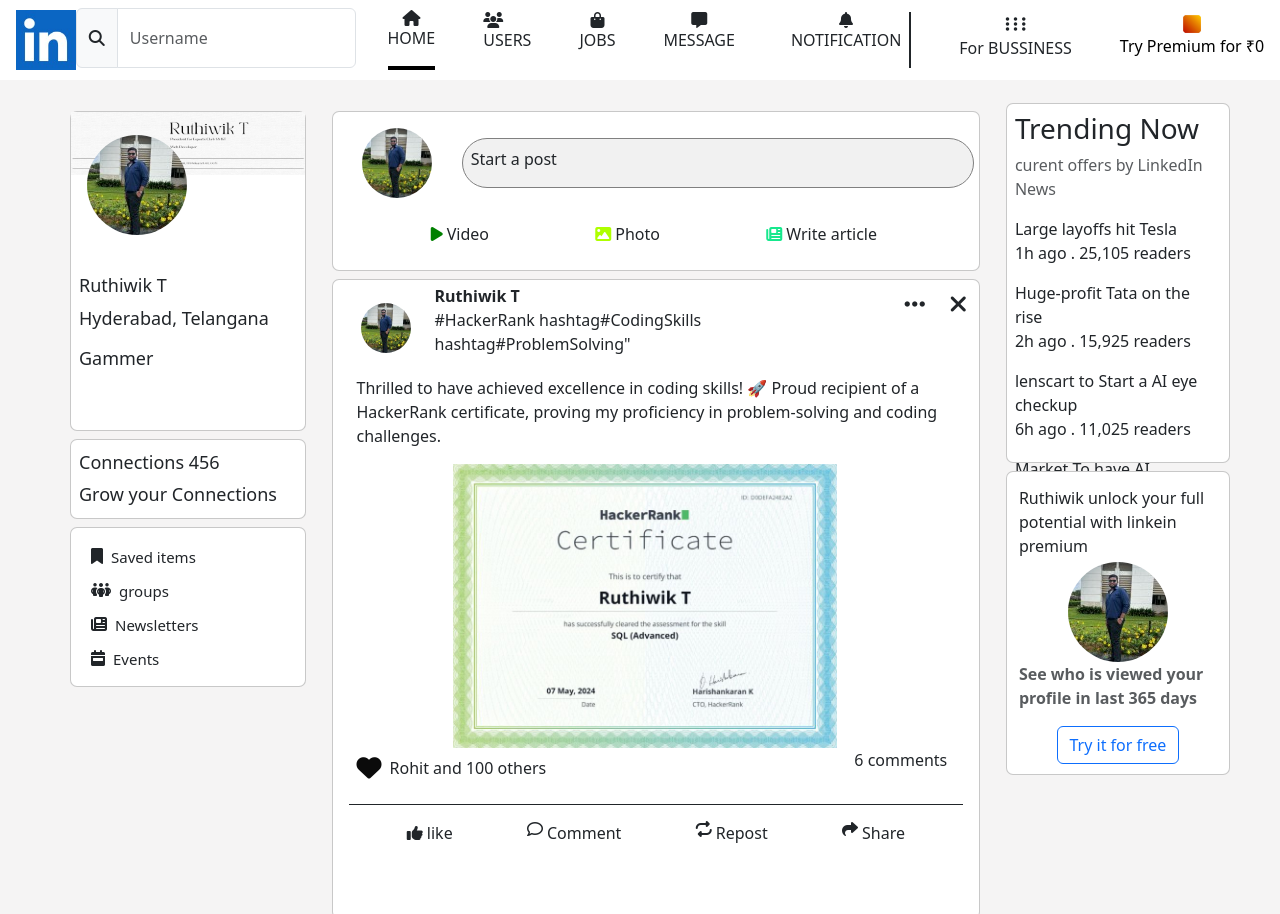
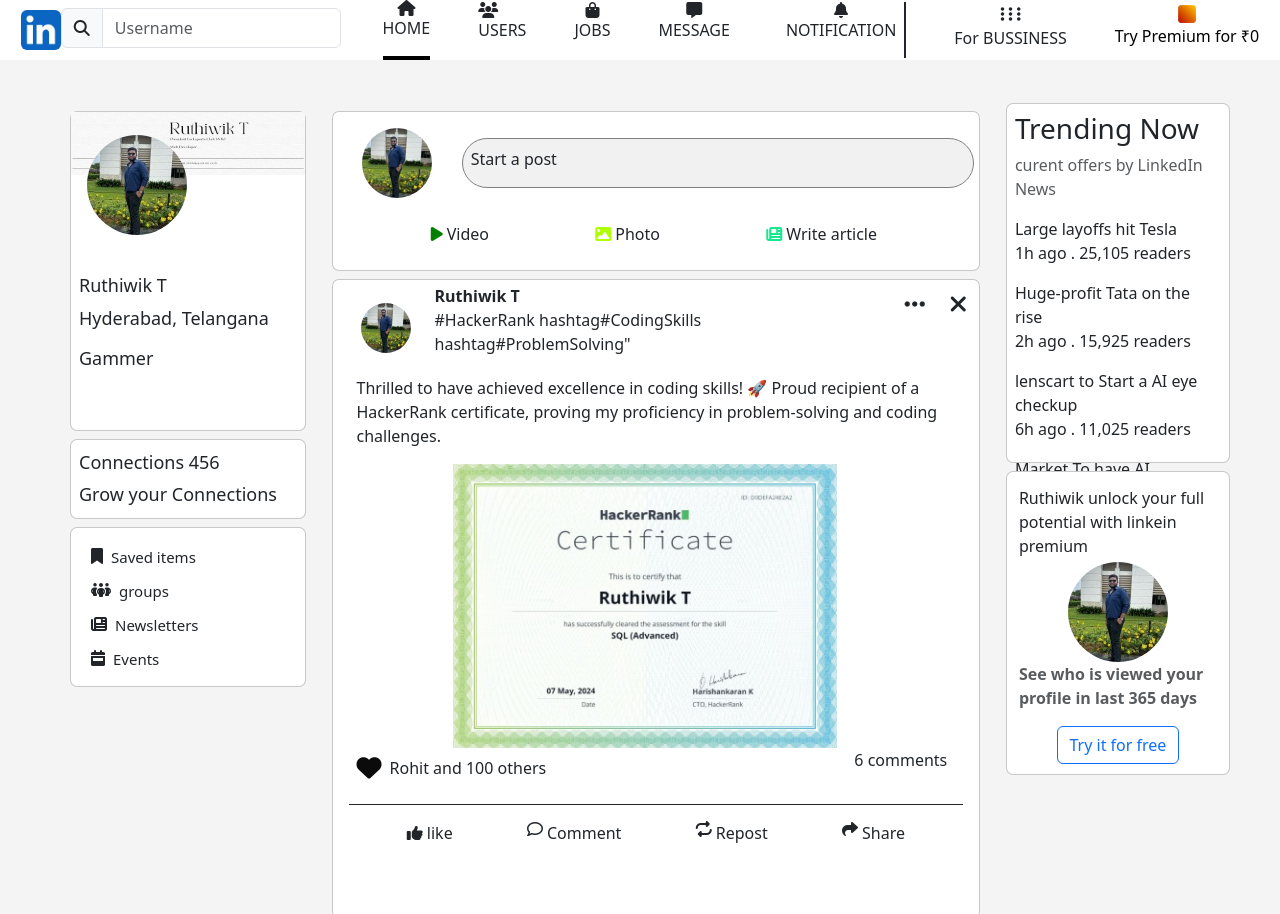
Before and after one commit to Ruthiwik/Linkedin, a plain HTML site: page index.html in a window 1280 px wide. Shown: the top 914 px of the page. Drawn offline with nearby package versions, Linux system fonts and the light colour scheme.

Commit message:
Update index.html

```diff
--- a/index.html
+++ b/index.html
@@ -20,7 +20,7 @@
         }
     nav{
         width: 100vw;
-        height: 80px;
+        height: 60px;
         background-color:white;
         position: fixed;
         top: 0;
@@ -29,7 +29,7 @@
     }
     .input-group{
         width: 280px;
-        height: 60px;
+        height: 40px;
     }
 
 
@@ -143,7 +143,7 @@
             height: 38vh;
             background-color: white;
             position: sticky;
-            top: 80px;
+            top: 100px;
             border-radius: 7px;
             border:1px solid rgba(128, 128, 128, 0.43);
         }
@@ -293,7 +293,7 @@
     <!--top-->
     <nav class="d-flex justify-content-around align-items-center">
         <div class="left d-flex justify-content-center align-items-center">
-            <img src="linkedinlogo.png" height="60px" alt="">
+            <img class="rounded" src="linkedinlogo.png" height="40px" alt="">
             <div class="input-group mb-1">
                 <span class="input-group-text" id="basic-addon1"><i class="fa-solid fa-magnifying-glass"></i></span>
                 <input type="text" class="form-control" placeholder="Username" aria-label="Username" aria-describedby="basic-addon1">
```
